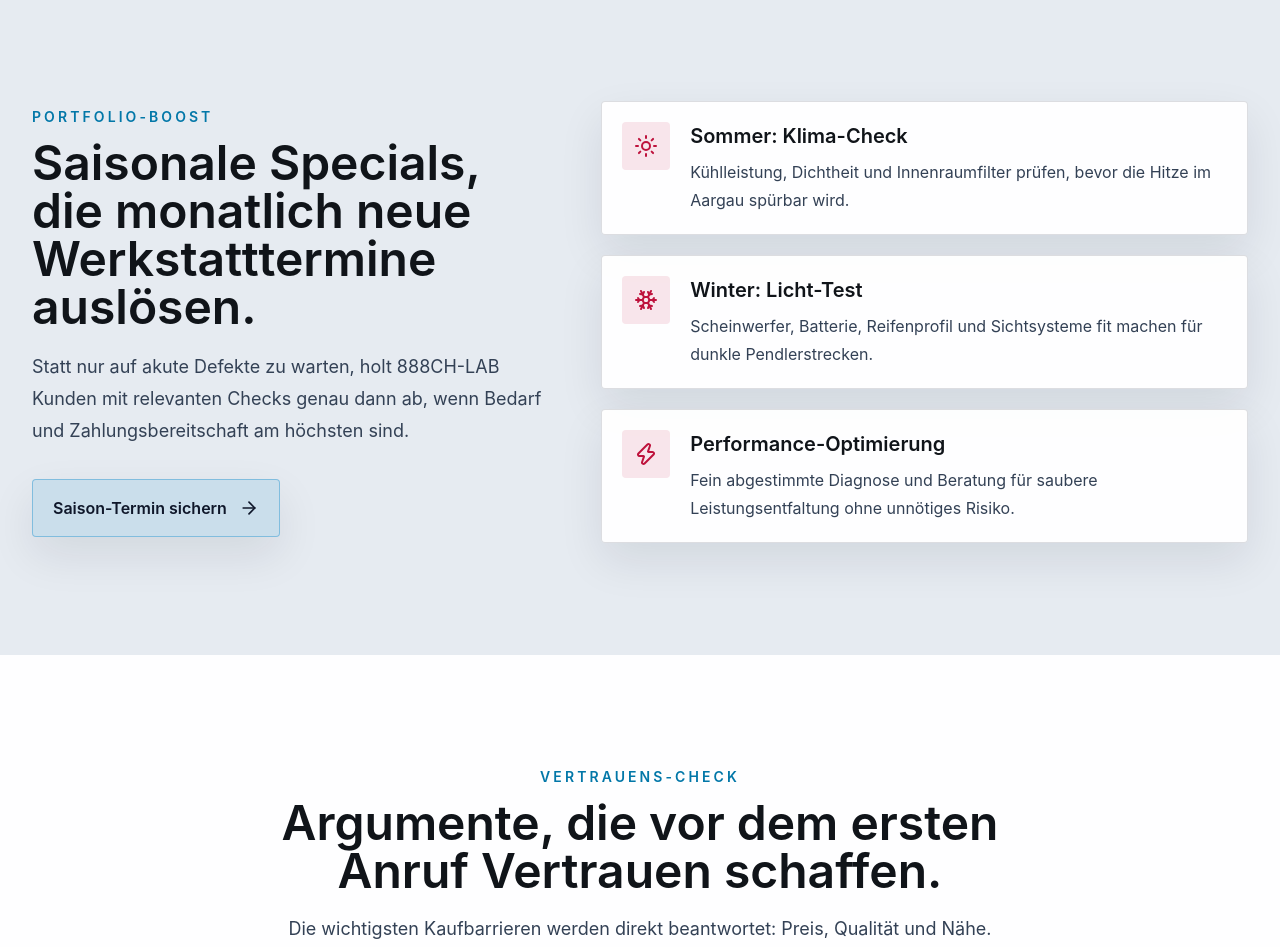
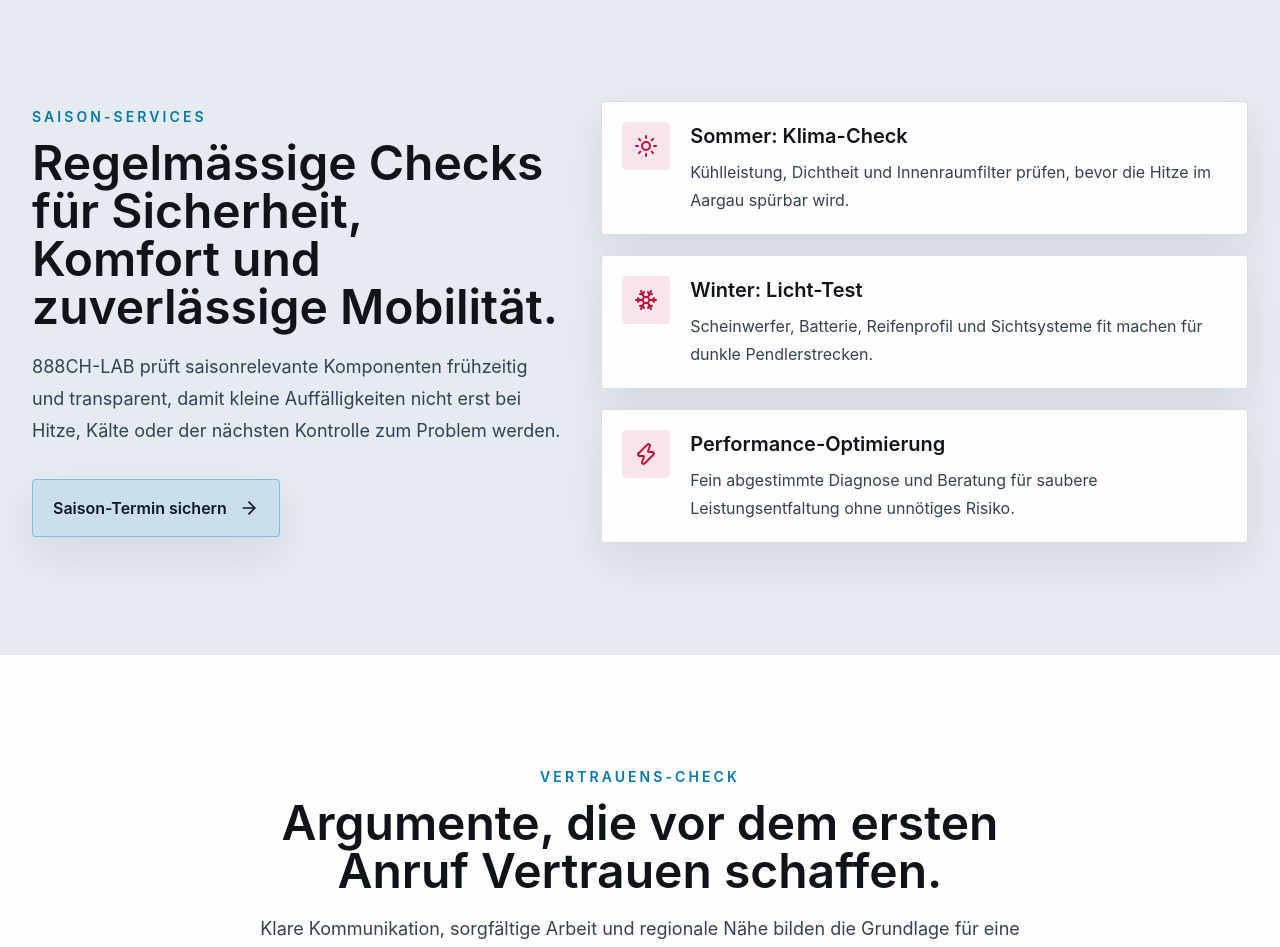
Before and after one commit to fabcomio/888ch-lab-demo, a React (Vite) app: page / in a window 1280 px wide. Shown: the part 1840-2787 px from the top of the page. Built offline with nearby package versions, Linux system fonts and the light colour scheme.

Commit message:
Polish customer-facing copy

```diff
--- a/src/App.jsx
+++ b/src/App.jsx
@@ -277,7 +277,7 @@ function App() {
         <SectionHeading
           eyebrow="Die Diagnose-Zentrale"
           title="Vier Einstiege, ein klares Ziel: Ihr Fahrzeug kommt zuverlässig weiter."
-          text="Die Service-Struktur ist bewusst einfach gehalten: Kunden erkennen sofort den passenden Bedarf, während das Team gezielt Zusatzpotenzial entdeckt."
+          text="Die Service-Struktur ist bewusst einfach gehalten: Sie erkennen sofort den passenden Bereich und erhalten eine klare Einschätzung zum nächsten sinnvollen Schritt."
         />
 
         <div className="mx-auto grid max-w-7xl gap-5 md:grid-cols-2 xl:grid-cols-4">
@@ -319,15 +319,15 @@ function App() {
         <div className="mx-auto grid max-w-7xl gap-10 md:grid-cols-[0.9fr_1.1fr] md:items-center">
           <Reveal>
             <p className="mb-3 text-sm font-semibold uppercase tracking-[0.22em] text-[#2dd4ff]">
-              Portfolio-Boost
+              Saison-Services
             </p>
             <h2 className="text-3xl font-semibold tracking-normal text-white md:text-5xl">
-              Saisonale Specials, die monatlich neue Werkstatttermine auslösen.
+              Regelmässige Checks für Sicherheit, Komfort und zuverlässige Mobilität.
             </h2>
             <p className="mt-5 text-lg leading-8 text-zinc-300">
-              Statt nur auf akute Defekte zu warten, holt 888CH-LAB Kunden mit
-              relevanten Checks genau dann ab, wenn Bedarf und Zahlungsbereitschaft
-              am höchsten sind.
+              888CH-LAB prüft saisonrelevante Komponenten frühzeitig und transparent,
+              damit kleine Auffälligkeiten nicht erst bei Hitze, Kälte oder der nächsten
+              Kontrolle zum Problem werden.
             </p>
             <a
               href="#standort"
@@ -363,7 +363,7 @@ function App() {
         <SectionHeading
           eyebrow="Vertrauens-Check"
           title="Argumente, die vor dem ersten Anruf Vertrauen schaffen."
-          text="Die wichtigsten Kaufbarrieren werden direkt beantwortet: Preis, Qualität und Nähe."
+          text="Klare Kommunikation, sorgfältige Arbeit und regionale Nähe bilden die Grundlage für eine verlässliche Betreuung."
         />
         <div className="mx-auto grid max-w-7xl gap-5 md:grid-cols-3">
           {trustItems.map((item, index) => {
```
Also changed, not shown: 1 other file (tests, documents, lock files or other folders).
